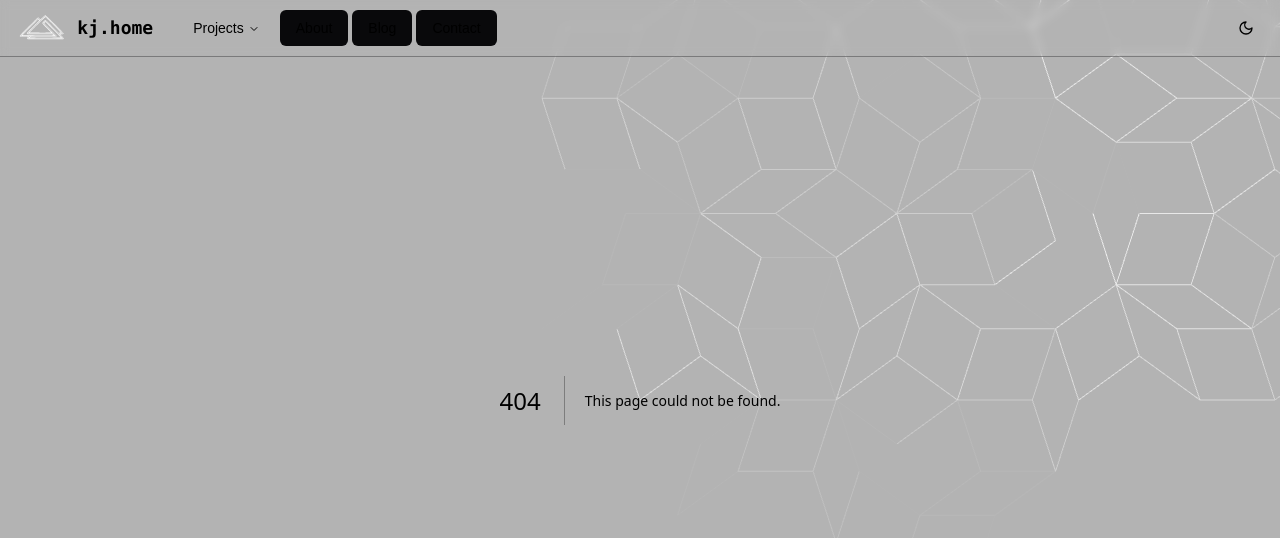
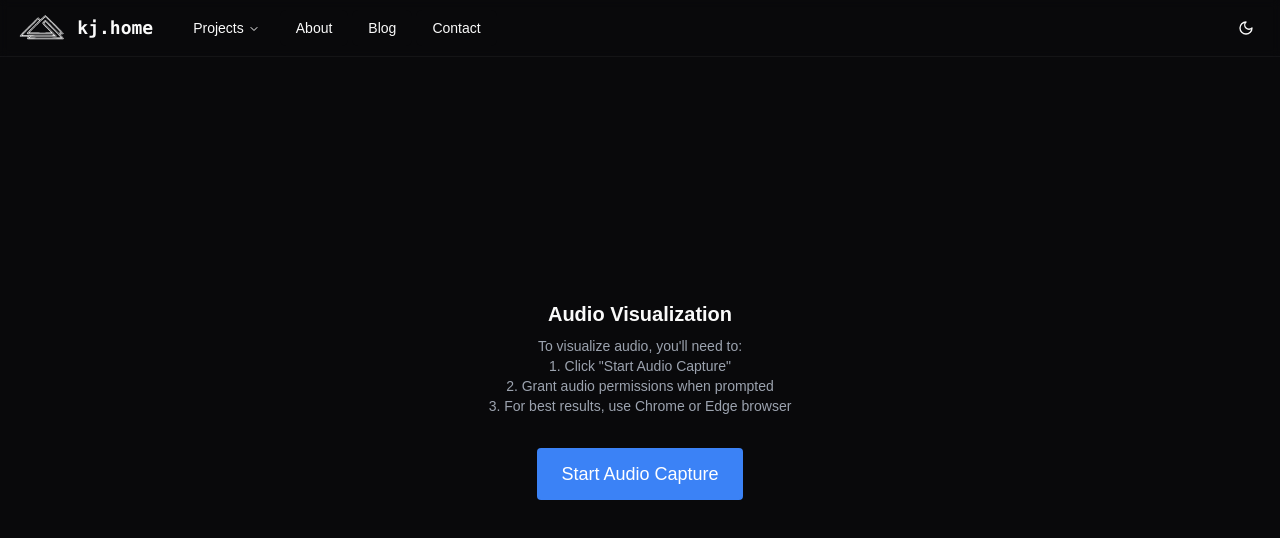
Before and after one commit to KjartanE/Kj.Home, a Next.js app in the folder home/: page /projects/waveform in a window 1280 px wide. Before the commit this address had no page. Shown: the top 538 px of the page. Built offline with nearby package versions, Linux system fonts and the light colour scheme.

Commit message:
init waveform

```diff
--- a/home/src/app/projects/page.tsx
+++ b/home/src/app/projects/page.tsx
@@ -51,16 +51,20 @@ const projects = [
     image: "/projects/mandelbrot-preview.png",
     link: "/projects/mandelbrot",
     tech: ["Three.js", "WebGL", "TypeScript"]
+  },
+  {
+    title: "Waveform",
+    description: "Interactive waveform visualization",
+    image: "/projects/waveform-preview.png",
+    link: "/projects/waveform"
   }
 ];
 
 export default function ProjectsPage() {
   return (
-    <div className="container mx-auto max-w-7xl px-4 py-8 mt-14">
+    <div className="container mx-auto mt-14 max-w-7xl px-4 py-8">
       <h1 className="mb-2 text-3xl font-bold">Projects</h1>
-      <p className="mb-8 text-muted-foreground">
-        Here are some of the projects I&apos;ve worked on.
-      </p>
+      <p className="mb-8 text-muted-foreground">Here are some of the projects I&apos;ve worked on.</p>
       <div className="grid gap-6 md:grid-cols-2 lg:grid-cols-3">
         {projects.map((project) => (
           <Link href={project.link} key={project.title}>
--- /dev/null
+++ b/home/src/app/projects/waveform/page.tsx
@@ -0,0 +1,9 @@
+import WaveformScene from "@/components/waveform/WaveformScene";
+
+export default function Page() {
+  return (
+    <div className="fixed inset-0">
+      <WaveformScene />
+    </div>
+  );
+}
--- a/home/src/app/solar/page.tsx
+++ /dev/null
@@ -1,9 +0,0 @@
-import SolarBackground from '@/components/solar/SolarBackground';
-
-export default function SolarPage() {
-  return (
-    <div className="w-full h-screen">
-      <SolarBackground />
-    </div>
-  );
-}
--- /dev/null
+++ b/home/src/components/waveform/WaveformScene.tsx
@@ -0,0 +1,156 @@
+"use client";
+
+import { useEffect, useRef, useState } from "react";
+import * as THREE from "three";
+import { useTheme } from "next-themes";
+import { ThreeCleanup } from "@/lib/three/cleanup";
+import { AudioAnalyzer } from "@/lib/three/audio";
+
+export default function WaveformScene() {
+  const containerRef = useRef<HTMLDivElement>(null);
+  const sceneRef = useRef<THREE.Scene | null>(null);
+  const rendererRef = useRef<THREE.WebGLRenderer | null>(null);
+  const animationFrameRef = useRef<number | null>(null);
+  const analyzerRef = useRef<AudioAnalyzer | null>(null);
+  const lineRef = useRef<THREE.Line | null>(null);
+  const theme = useTheme();
+  const [error, setError] = useState<string | null>(null);
+  const [isCapturing, setIsCapturing] = useState(false);
+
+  const startAudioCapture = async () => {
+    try {
+      const analyzer = new AudioAnalyzer(2048);
+      analyzerRef.current = analyzer;
+      await analyzer.initializeSystemAudio();
+      setIsCapturing(true);
+      setError(null);
+    } catch (err) {
+      console.error("Error starting audio capture:", err);
+      setError(
+        "Could not access audio. Please ensure you have granted microphone permissions and are using a supported browser (Chrome/Edge recommended)."
+      );
+    }
+  };
+
+  useEffect(() => {
+    if (!containerRef.current) return;
+
+    const container = containerRef.current;
+
+    // Initialize Three.js scene
+    const scene = new THREE.Scene();
+    sceneRef.current = scene;
+    scene.background = new THREE.Color(theme.resolvedTheme === "dark" ? "#09090b" : "#ffffff");
+
+    // Set up camera
+    const camera = new THREE.OrthographicCamera(-1, 1, 1, -1, 0.1, 100);
+    camera.position.z = 1;
+
+    // Initialize renderer
+    const renderer = new THREE.WebGLRenderer({ antialias: true });
+    rendererRef.current = renderer;
+    renderer.setSize(window.innerWidth, window.innerHeight);
+    container.appendChild(renderer.domElement);
+
+    // Create material and geometry here instead
+    const material = new THREE.LineBasicMaterial({
+      color: theme.resolvedTheme === "dark" ? 0x00ff00 : 0x008800,
+      linewidth: 1,
+      transparent: true,
+      opacity: 0.8,
+      blending: THREE.AdditiveBlending
+    });
+
+    // Initialize all points at the right edge
+    const geometry = new THREE.BufferGeometry();
+    const positions = new Float32Array(2048 * 3);
+    for (let i = 0; i < 2048; i++) {
+      positions[i * 3] = 1; // Start all X coordinates at 1 (right side)
+      positions[i * 3 + 1] = 0; // Y at center
+      positions[i * 3 + 2] = 0; // Z at 0
+    }
+    geometry.setAttribute("position", new THREE.BufferAttribute(positions, 3));
+
+    const line = new THREE.Line(geometry, material);
+    lineRef.current = line;
+    scene.add(line);
+
+    const animate = () => {
+      // Update waveform if we're capturing
+      if (analyzerRef.current && lineRef.current) {
+        analyzerRef.current.updateWaveformGeometry(lineRef.current.geometry);
+      }
+
+      // Always render the scene
+      renderer.render(scene, camera);
+      animationFrameRef.current = requestAnimationFrame(animate);
+    };
+
+    const handleResize = () => {
+      const width = window.innerWidth;
+      const height = window.innerHeight;
+
+      camera.left = -1;
+      camera.right = 1;
+      camera.top = height / width;
+      camera.bottom = -height / width;
+      camera.updateProjectionMatrix();
+
+      renderer.setSize(width, height);
+    };
+
+    window.addEventListener("resize", handleResize);
+    handleResize();
+    animate();
+
+    return () => {
+      window.removeEventListener("resize", handleResize);
+      if (animationFrameRef.current) {
+        cancelAnimationFrame(animationFrameRef.current);
+      }
+      if (analyzerRef.current) {
+        analyzerRef.current.dispose();
+      }
+      if (sceneRef.current) {
+        ThreeCleanup.disposeScene(sceneRef.current);
+      }
+      if (rendererRef.current) {
+        rendererRef.current.dispose();
+        container.removeChild(rendererRef.current.domElement);
+      }
+    };
+  }, [theme.resolvedTheme]);
+
+  return (
+    <div className="relative h-screen w-screen">
+      {error && (
+        <div className="absolute left-1/2 top-4 z-10 -translate-x-1/2 transform rounded bg-red-500 px-4 py-2 text-white">
+          {error}
+        </div>
+      )}
+      <div
+        className={`absolute inset-0 z-10 flex flex-col items-center justify-center gap-4 transition-opacity duration-300 ${
+          isCapturing ? "pointer-events-none opacity-0" : "opacity-100"
+        }`}>
+        <div className="max-w-md px-4 text-center">
+          <h2 className="mb-2 text-xl font-semibold">Audio Visualization</h2>
+          <p className="mb-4 text-sm text-gray-600 dark:text-gray-400">
+            To visualize audio, you&apos;ll need to:
+            <br />
+            1. Click &quot;Start Audio Capture&quot;
+            <br />
+            2. Grant audio permissions when prompted
+            <br />
+            3. For best results, use Chrome or Edge browser
+          </p>
+        </div>
+        <button
+          onClick={startAudioCapture}
+          className="rounded bg-blue-500 px-6 py-3 text-lg text-white transition-colors hover:bg-blue-600">
+          Start Audio Capture
+        </button>
+      </div>
+      <div ref={containerRef} className="absolute inset-0" />
+    </div>
+  );
+}
--- /dev/null
+++ b/home/src/lib/three/audio.ts
@@ -0,0 +1,109 @@
+import * as THREE from "three";
+
+export class AudioAnalyzer {
+  public audioContext: AudioContext | null = null;
+  private analyser: AnalyserNode | null = null;
+  private dataArray: Uint8Array | null = null;
+  private source: MediaElementAudioSourceNode | MediaStreamAudioSourceNode | null = null;
+  private stream: MediaStream | null = null;
+  private fftSize: number;
+
+  constructor(fftSize: number = 2048) {
+    this.fftSize = fftSize;
+  }
+
+  private initialize() {
+    if (!this.audioContext) {
+      this.audioContext = new AudioContext();
+      this.analyser = this.audioContext.createAnalyser();
+      this.analyser.fftSize = this.fftSize;
+      this.dataArray = new Uint8Array(this.analyser.frequencyBinCount);
+      this.analyser.smoothingTimeConstant = 0.8;
+    }
+  }
+
+  public async initializeSystemAudio(): Promise<void> {
+    try {
+      this.initialize();
+      if (!this.audioContext || !this.analyser) throw new Error("Audio context not initialized");
+
+      // Try different methods to capture system audio
+      try {
+        // Method 1: Try getDisplayMedia first (Chrome/Edge)
+        this.stream = await navigator.mediaDevices.getDisplayMedia({
+          audio: true,
+          video: true
+        });
+      } catch (displayError) {
+        console.error("Error getting display media:", displayError);
+        try {
+          // Method 2: Try getUserMedia with system audio (Some browsers)
+          this.stream = await navigator.mediaDevices.getUserMedia({
+            audio: {
+              mandatory: {
+                chromeMediaSource: 'desktop'
+              }
+            } as MediaTrackConstraints
+          });
+        } catch (userMediaError) {
+          console.error("Error getting user media:", userMediaError);
+          // Method 3: Fallback to basic audio input
+          this.stream = await navigator.mediaDevices.getUserMedia({
+            audio: true,
+            video: false
+          });
+        }
+      }
+
+      // Stop any video tracks if they exist
+      this.stream.getVideoTracks().forEach(track => track.stop());
+
+      if (!this.stream.getAudioTracks().length) {
+        throw new Error("No audio track available. Please make sure audio is enabled.");
+      }
+
+      this.source = this.audioContext.createMediaStreamSource(this.stream);
+      this.source.connect(this.analyser);
+    } catch (error) {
+      console.error("Error accessing system audio:", error);
+      throw error;
+    }
+  }
+
+  public getWaveformData(): Float32Array {
+    if (!this.analyser) throw new Error("Analyzer not initialized");
+    const dataArray = new Float32Array(this.analyser.frequencyBinCount);
+    this.analyser.getFloatTimeDomainData(dataArray);
+    return dataArray;
+  }
+
+  public createWaveformGeometry(): THREE.BufferGeometry {
+    if (!this.analyser) throw new Error("Analyzer not initialized");
+    const geometry = new THREE.BufferGeometry();
+    const positions = new Float32Array(this.analyser.frequencyBinCount * 3);
+    geometry.setAttribute("position", new THREE.BufferAttribute(positions, 3));
+    return geometry;
+  }
+
+  public updateWaveformGeometry(geometry: THREE.BufferGeometry): void {
+    if (!this.analyser) return;
+    const positions = geometry.attributes.position.array as Float32Array;
+    const waveformData = this.getWaveformData();
+
+    for (let i = 0; i < waveformData.length; i++) {
+      const value = waveformData[i]; // Already normalized to [-1, 1]
+      positions[i * 3] = (i / waveformData.length) * 2 - 1; // X coordinate
+      positions[i * 3 + 1] = value; // Y coordinate
+      positions[i * 3 + 2] = 0; // Z coordinate
+    }
+
+    geometry.attributes.position.needsUpdate = true;
+  }
+
+  public dispose(): void {
+    this.stream?.getTracks().forEach((track) => track.stop());
+    this.source?.disconnect();
+    this.analyser?.disconnect();
+    this.audioContext?.close();
+  }
+}
```
